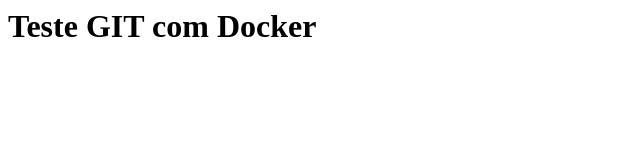
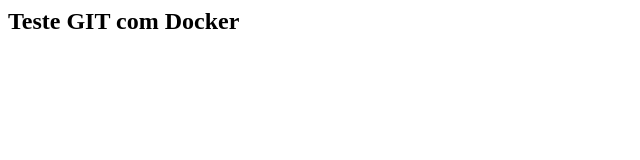
Before and after one commit to thiagocesconeto/docker, a plain HTML site: page index.html in a window 1280 px wide. Shown: the whole page, without its empty margins (0-640 px from the left). Drawn offline with Linux system fonts and the light colour scheme.

Commit message:
Primeiro envio

```diff
--- a/index.html
+++ b/index.html
@@ -1,3 +1,3 @@
 <hmtl>
-    <body><h1>Teste GIT com Docker</h1></body>
+    <body><h2>Teste GIT com Docker</h2></body>
 </html>
```
